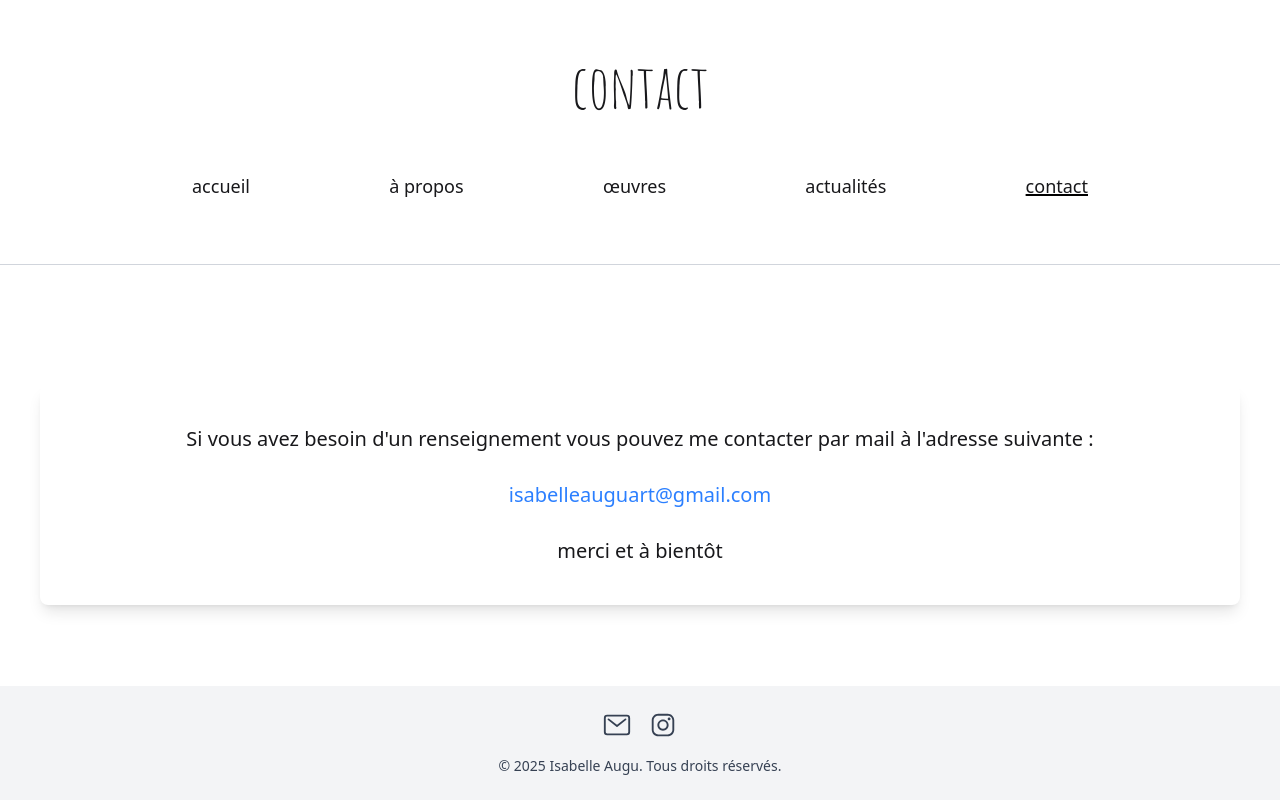
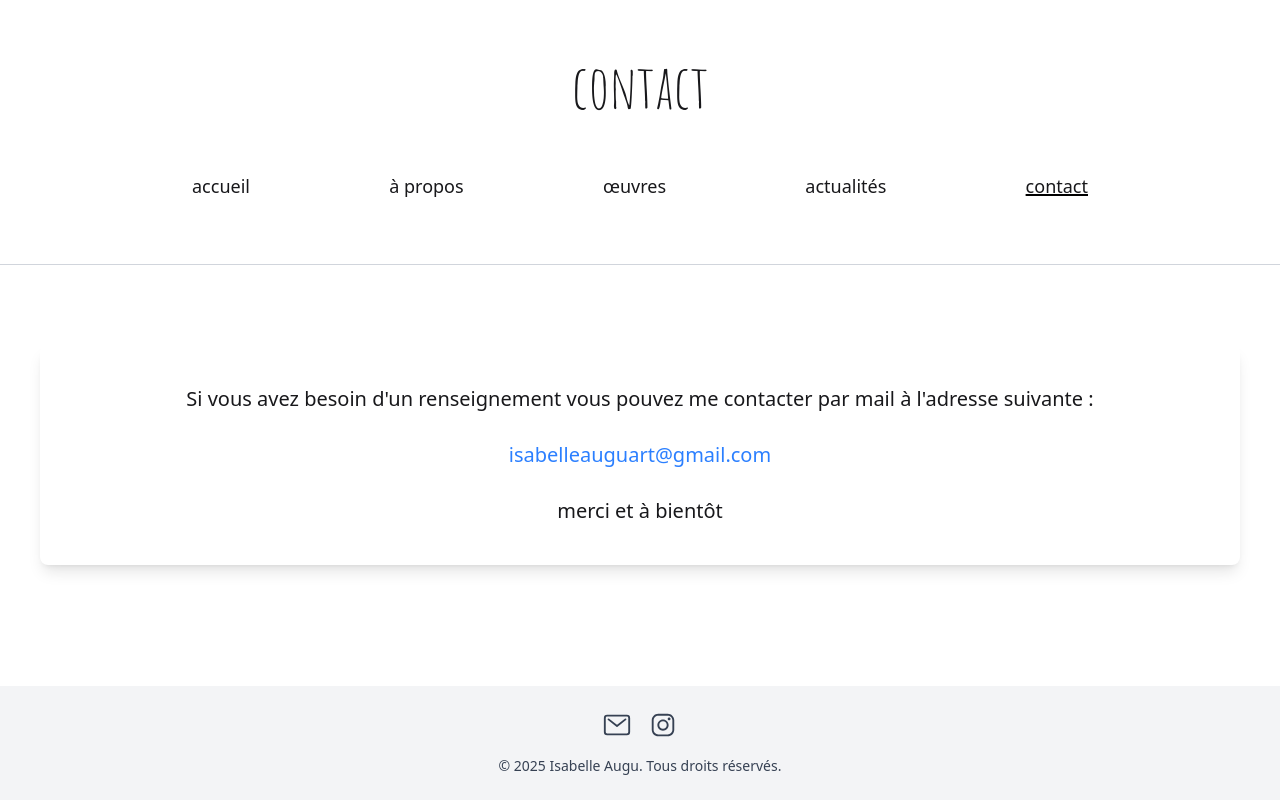
Before and after one commit to LiamOgu/isabelle-augu, a React (Vite) app: page /contact in a window 1280 px wide. Built offline with nearby package versions, Linux system fonts and the light colour scheme.

Commit message:
contact margin

```diff
--- a/src/components/ContactForm.jsx
+++ b/src/components/ContactForm.jsx
@@ -1,6 +1,6 @@
 const ContactForm = () => {
   return (
-    <div className="flex justify-center items-center my-10">
+    <div className="flex justify-center items-center">
       <div className="m-10 p-10 rounded-lg shadow-lg w-full text-center text-xl font-light bg-white dark:bg-gray-800">
         <p>Si vous avez besoin d'un renseignement vous pouvez me contacter par mail à l'adresse suivante : </p>
         <br />
```
